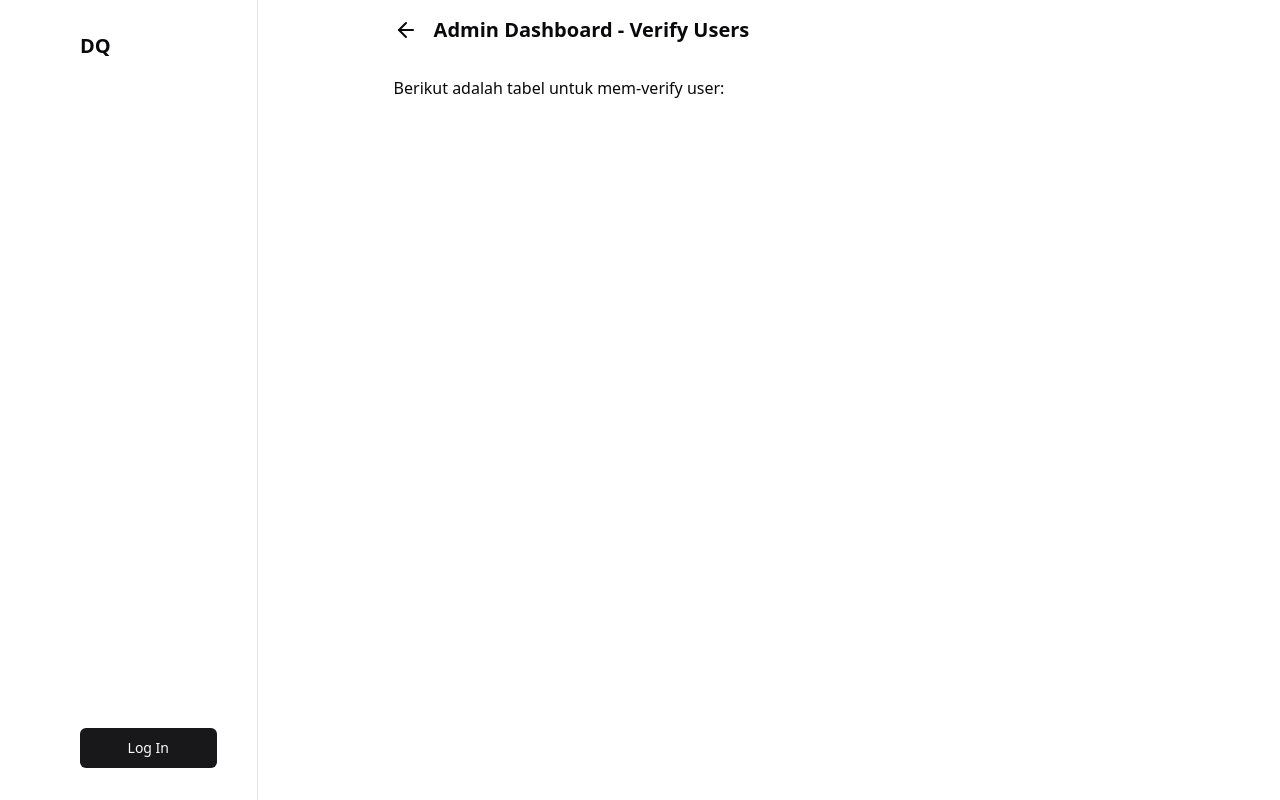
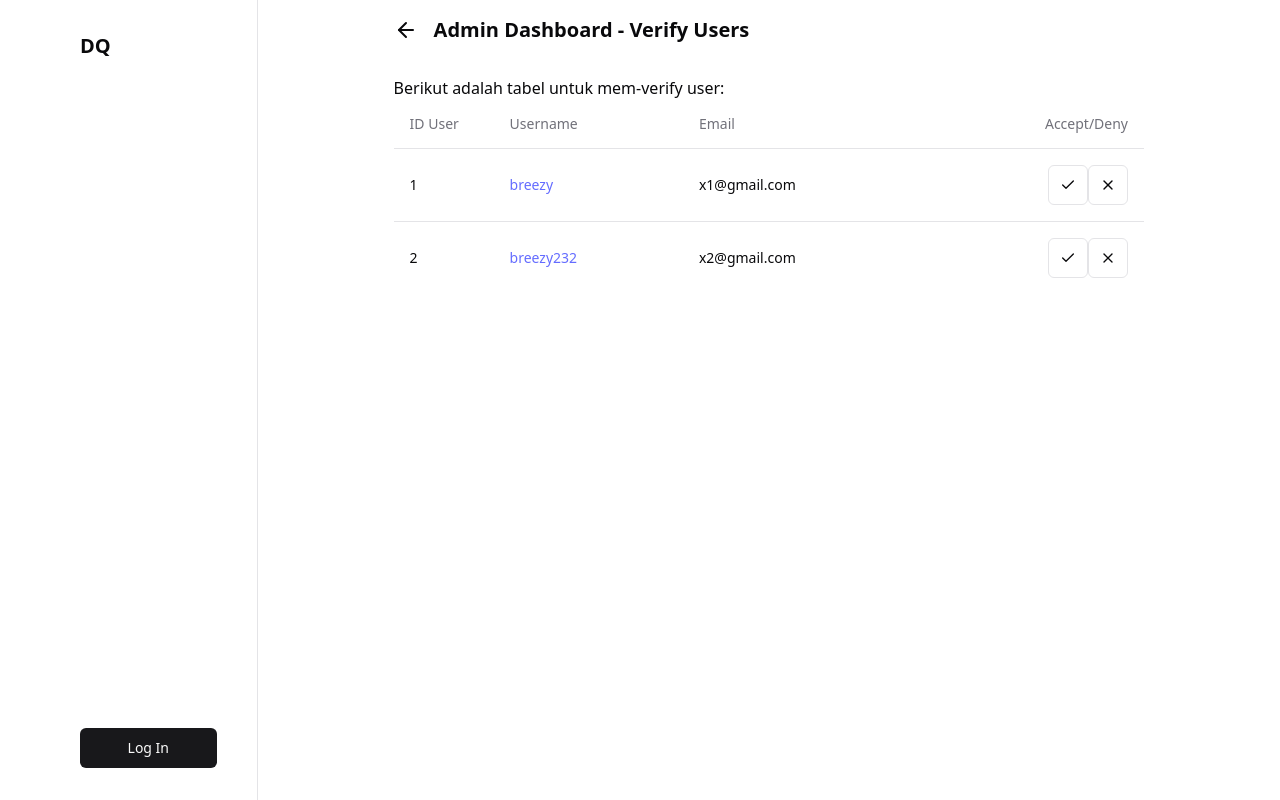
Before and after one commit to gamjaishite/drawl-v2-clientspa, a React (Vite) app: page /admin/dashboard/verify in a window 1280 px wide. Built offline with nearby package versions, Linux system fonts and the light colour scheme.

Commit message:
Feat: Add table for verifying users

```diff
--- a/package.json
+++ b/package.json
@@ -28,8 +28,8 @@
   },
   "devDependencies": {
     "@types/node": "^20.8.7",
-    "@types/react": "^18.2.15",
-    "@types/react-dom": "^18.2.7",
+    "@types/react": "^18.2.33",
+    "@types/react-dom": "^18.2.14",
     "@typescript-eslint/eslint-plugin": "^6.0.0",
     "@typescript-eslint/parser": "^6.0.0",
     "@vitejs/plugin-react": "^4.0.3",
--- /dev/null
+++ b/src/components/buttons/Icon.tsx
@@ -0,0 +1,19 @@
+import { Check, X } from 'lucide-react';
+
+import { Button } from "@/components/ui/button"
+
+export function ButtonIconCheck() {
+  return (
+    <Button variant="outline" size="icon">
+      <Check className="h-4 w-4" />
+    </Button>
+  )
+}
+
+export function ButtonIconCross() {
+    return (
+        <Button variant="outline" size="icon">
+          <X className="h-4 w-4" />
+        </Button>
+      )
+}
--- /dev/null
+++ b/src/components/table/Table.tsx
@@ -0,0 +1,66 @@
+import {
+    Table,
+    TableBody,
+    TableCaption,
+    TableCell,
+    TableHead,
+    TableHeader,
+    TableRow,
+  } from "@/components/ui/table"
+
+  import { ButtonIconCheck, ButtonIconCross } from "../buttons/Icon";
+
+const button_collection = (
+  <div>
+    <ButtonIconCheck />
+    <ButtonIconCross />
+  </div>
+
+);
+
+  const user_data = [
+    {
+      user_id: "1",
+      username: "breezy",
+      email: "x1@gmail.com",
+      buttons: button_collection,
+      user_link: "https://lucide.dev/icons/x",
+    },
+    {
+      user_id: "2",
+      username: "breezy232",
+      email: "x2@gmail.com",
+      buttons: button_collection,
+      user_link: "https://lucide.dev/icons/x",
+    },
+
+  ]
+
+  export function TableDemo() {
+    return (
+      <Table>
+        <TableHeader>
+          <TableRow>
+            <TableHead className="w-[100px]">ID User</TableHead>
+            <TableHead>Username</TableHead>
+            <TableHead>Email</TableHead>
+            <TableHead className="text-right">Accept/Deny</TableHead>
+          </TableRow>
+        </TableHeader>
+        <TableBody>
+          {user_data.map((user) => (
+            <TableRow key={user.user_id}>
+              <TableCell className="font-medium">{user.user_id}</TableCell>
+              <TableCell>
+                <a href={user.user_link}>
+                {user.username}
+                </a>
+                </TableCell>
+              <TableCell>{user.email}</TableCell>
+              <TableCell className="text-right">{user.buttons}</TableCell>
+            </TableRow>
+          ))}
+        </TableBody>
+      </Table>
+    )
+  }
--- /dev/null
+++ b/src/components/ui/table.tsx
@@ -0,0 +1,114 @@
+import * as React from "react"
+
+import { cn } from "@/lib/utils"
+
+const Table = React.forwardRef<
+  HTMLTableElement,
+  React.HTMLAttributes<HTMLTableElement>
+>(({ className, ...props }, ref) => (
+  <div className="relative w-full overflow-auto">
+    <table
+      ref={ref}
+      className={cn("w-full caption-bottom text-sm", className)}
+      {...props}
+    />
+  </div>
+))
+Table.displayName = "Table"
+
+const TableHeader = React.forwardRef<
+  HTMLTableSectionElement,
+  React.HTMLAttributes<HTMLTableSectionElement>
+>(({ className, ...props }, ref) => (
+  <thead ref={ref} className={cn("[&_tr]:border-b", className)} {...props} />
+))
+TableHeader.displayName = "TableHeader"
+
+const TableBody = React.forwardRef<
+  HTMLTableSectionElement,
+  React.HTMLAttributes<HTMLTableSectionElement>
+>(({ className, ...props }, ref) => (
+  <tbody
+    ref={ref}
+    className={cn("[&_tr:last-child]:border-0", className)}
+    {...props}
+  />
+))
+TableBody.displayName = "TableBody"
+
+const TableFooter = React.forwardRef<
+  HTMLTableSectionElement,
+  React.HTMLAttributes<HTMLTableSectionElement>
+>(({ className, ...props }, ref) => (
+  <tfoot
+    ref={ref}
+    className={cn("bg-primary font-medium text-primary-foreground", className)}
+    {...props}
+  />
+))
+TableFooter.displayName = "TableFooter"
+
+const TableRow = React.forwardRef<
+  HTMLTableRowElement,
+  React.HTMLAttributes<HTMLTableRowElement>
+>(({ className, ...props }, ref) => (
+  <tr
+    ref={ref}
+    className={cn(
+      "border-b transition-colors hover:bg-muted/50 data-[state=selected]:bg-muted",
+      className
+    )}
+    {...props}
+  />
+))
+TableRow.displayName = "TableRow"
+
+const TableHead = React.forwardRef<
+  HTMLTableCellElement,
+  React.ThHTMLAttributes<HTMLTableCellElement>
+>(({ className, ...props }, ref) => (
+  <th
+    ref={ref}
+    className={cn(
+      "h-12 px-4 text-left align-middle font-medium text-muted-foreground [&:has([role=checkbox])]:pr-0",
+      className
+    )}
+    {...props}
+  />
+))
+TableHead.displayName = "TableHead"
+
+const TableCell = React.forwardRef<
+  HTMLTableCellElement,
+  React.TdHTMLAttributes<HTMLTableCellElement>
+>(({ className, ...props }, ref) => (
+  <td
+    ref={ref}
+    className={cn("p-4 align-middle [&:has([role=checkbox])]:pr-0", className)}
+    {...props}
+  />
+))
+TableCell.displayName = "TableCell"
+
+const TableCaption = React.forwardRef<
+  HTMLTableCaptionElement,
+  React.HTMLAttributes<HTMLTableCaptionElement>
+>(({ className, ...props }, ref) => (
+  <caption
+    ref={ref}
+    className={cn("mt-4 text-sm text-muted-foreground", className)}
+    {...props}
+  />
+))
+TableCaption.displayName = "TableCaption"
+
+export {
+  Table,
+  TableHeader,
+  TableBody,
+  TableFooter,
+  TableHead,
+  TableRow,
+  TableCell,
+  TableCaption,
+}
--- a/src/pages/Dashboard/verifyuser.tsx
+++ b/src/pages/Dashboard/verifyuser.tsx
@@ -1,7 +1,13 @@
-
+import { TableDemo } from "@/components/table/Table";
 
 const Verify = () => {
-    return <main>Berikut adalah tabel untuk mem-verify user:</main>;
+    return (
+      <>
+        <main>Berikut adalah tabel untuk mem-verify user:</main>
+        <TableDemo />
+      </>
+    );
+
   };
 
   export default Verify;
```
Also changed, not shown: 1 other file (tests, documents, lock files or other folders).
